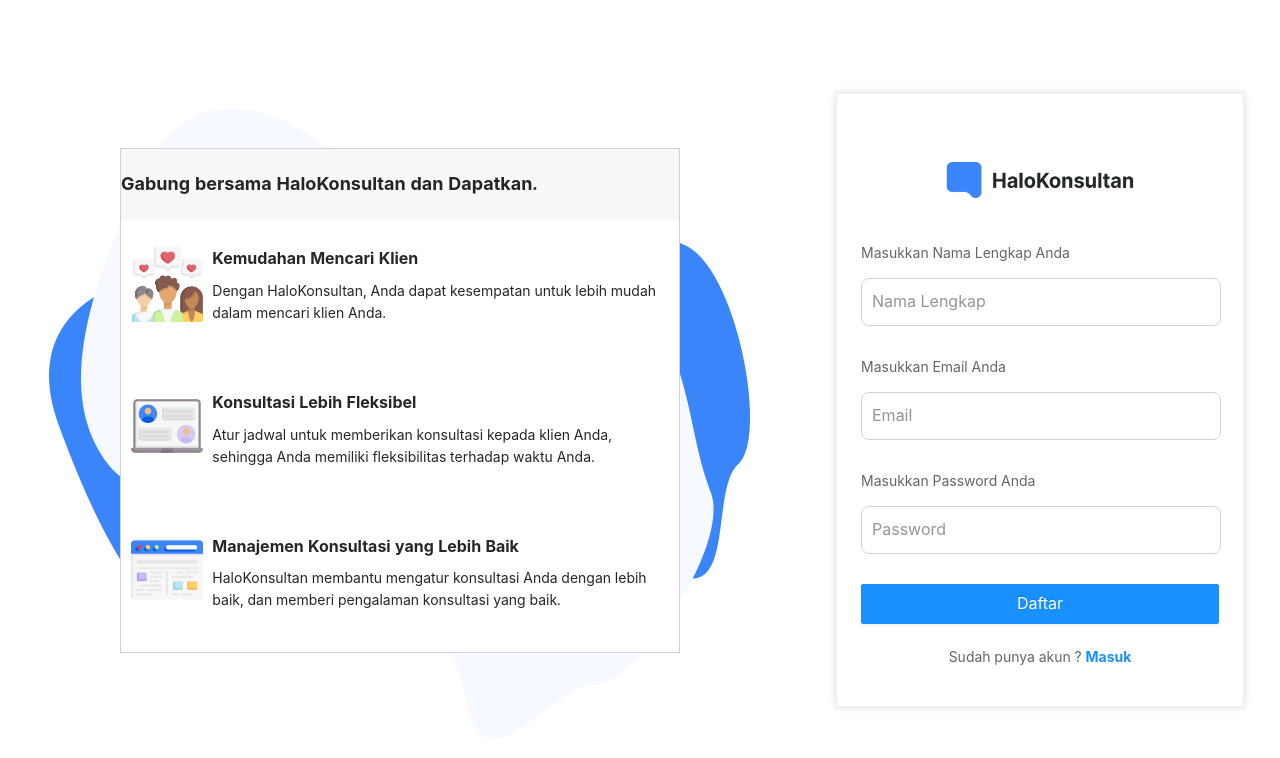
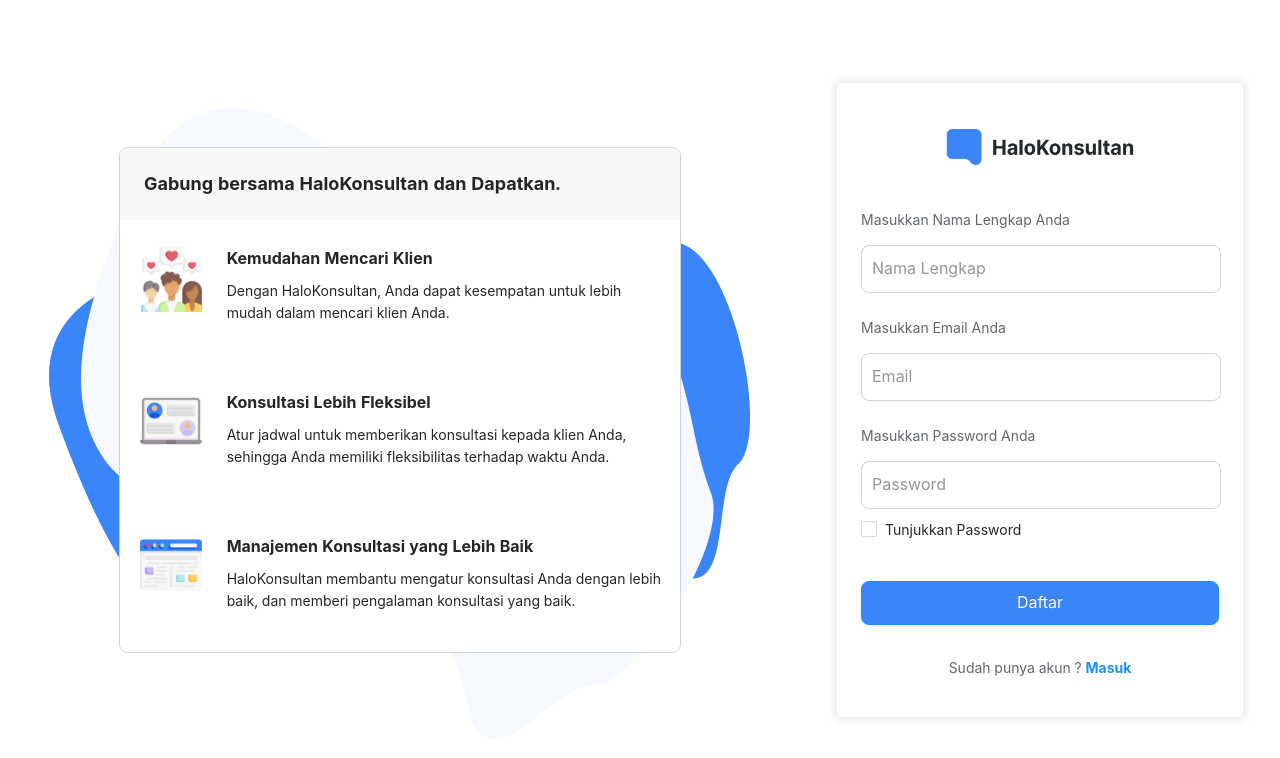
Before and after one commit to HaloKonsultan/halo-konsultan-frontend, a React (Create React App) app: page / in a window 1280 px wide. Shown: the top 758 px of the page. Built offline with nearby package versions, Linux system fonts and the light colour scheme.

Commit message:
Layout Register

```diff
--- a/src/assets/css/register.css
+++ b/src/assets/css/register.css
@@ -23,7 +23,6 @@
     color: #62676B;
     font-size: 14px;
     display: block;
-
 }
 
 ::placeholder {
@@ -40,7 +39,18 @@
     display: block;
     margin-left: auto;
     margin-right: auto;
-    margin-bottom: 30px;
+    margin-bottom: 24px;
+}
+
+.input-password {
+    border-radius: 8px;
+    width: 360px;
+    height: 48px;
+    border: 1px solid #CED4DA;
+    display: block;
+    margin-left: auto;
+    margin-right: auto;
+    margin-bottom: 10px;
 }
 
 a {
@@ -74,6 +84,7 @@ a {
     margin-left: auto;
     margin-right: auto;
     width: 72px;
+    padding-left: 10px;
 }
 
 .onboard-table {
@@ -84,13 +95,15 @@ a {
 table {
     border-radius: 8px;
     width: 560px;
-    border: 1px solid #CED4DA;
+    box-shadow: 0 0 0 1px #CED4DA;
+    overflow: hidden;
 }
 
 th {
     font-size: 18px;
     background-color: #F8F8F8;
     height: 72px;
+    padding-left: 24px;
 }
 
 td {
@@ -105,8 +118,10 @@ tr {
 tr h2 {
     font-weight: bold;
     font-size: 16px;
+    padding-left: 15px;
 }
 
 tr p {
     font-size: 14px;
+    padding-left: 15px;
 }
--- a/src/auth/RegisterCard.js
+++ b/src/auth/RegisterCard.js
@@ -1,17 +1,19 @@
 import React from "react"
-import { Row, Col } from 'antd';
-import { Card } from 'antd';
-import { Button } from 'antd';
+import { Card, Button, Checkbox } from 'antd';
 import "../assets/css/register.css"
 import Logo from "../assets/img/logo.png"
 
 const RegisterCard = () => {
 
+    function onChange(e) {
+        console.log(`checked = ${e.target.checked}`);
+    }
+
     return (
         <>
             <div className="container">
                 <Card className="card">
-                    <br/><br/>
+                    <br/>
                     <img className="logo" src={Logo}/>
                     <br/><br/>
                     <p className="label">Masukkan Nama Lengkap Anda</p>
@@ -19,12 +21,18 @@ const RegisterCard = () => {
                     <p className="label">Masukkan Email Anda</p>
                     <input type="text" placeholder="Email" className="input"/>
                     <p className="label">Masukkan Password Anda</p>
-                    <input type="text" placeholder="Password" className="input"/>
+                    <input type="password" placeholder="Password" className="input-password"/>
+                    <Checkbox onChange={onChange}>Tunjukkan Password</Checkbox>
 
-                    <Button size="large" className="button" type="primary" block>
+                    <Button style={{
+                        borderRadius: 8,
+                        height: 44,
+                        backgroundColor: "#3B85FA",
+                        marginTop: 40,
+                        marginBottom:32,
+                    }} size="large" className="button" type="primary" block>
                         Daftar
                     </Button>
-                    <br/><br/>
 
                     <p className="sign-in" >Sudah punya akun ? <a href="">Masuk</a></p>
                 </Card>
```
